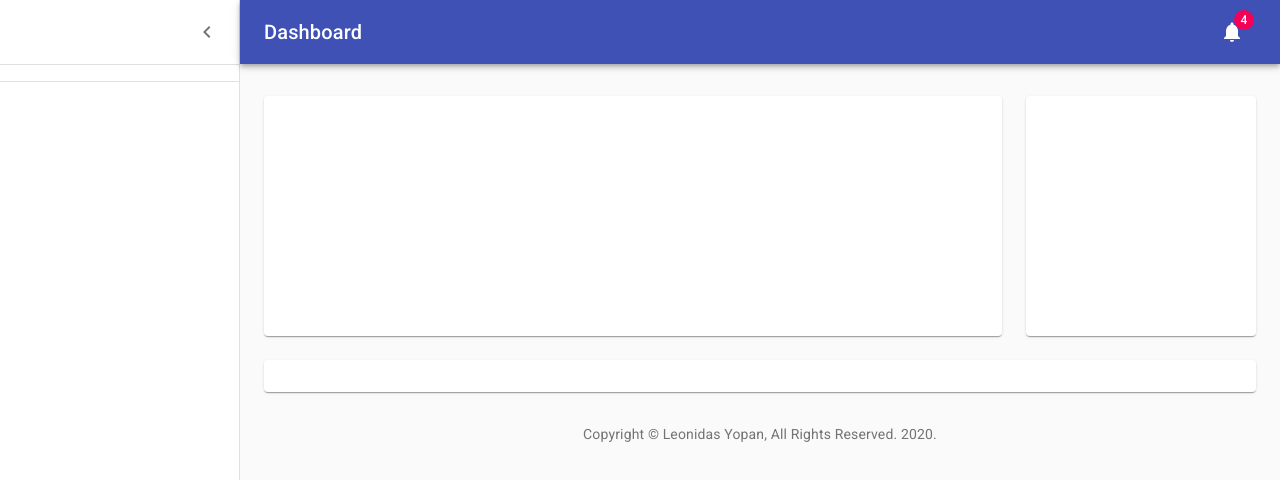
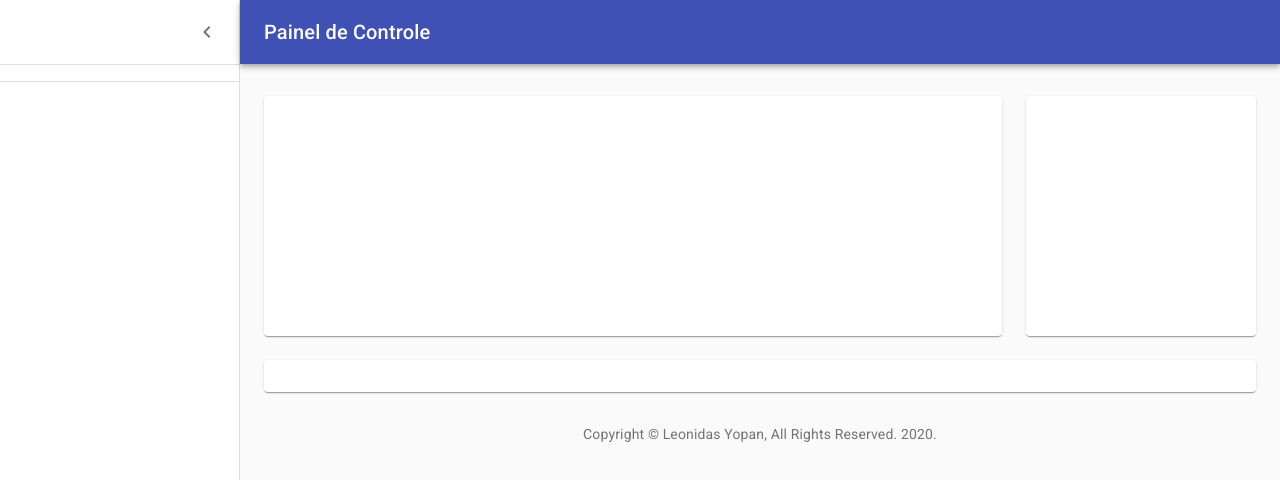
Before and after one commit to leonidasyopan/perithus-frontend, a React (Create React App) app: page /dashboard in a window 1280 px wide. Shown: the top 480 px of the page. Built offline with nearby package versions, Linux system fonts and the light colour scheme.

Commit message:
polishment to clean Login, Register & Dashboard

```diff
--- a/src/pages/Dashboard/index.tsx
+++ b/src/pages/Dashboard/index.tsx
@@ -156,13 +156,13 @@ function Dashboard() {
             noWrap
             className={classes.title}
           >
-            Dashboard
+            Painel de Controle
           </Typography>
-          <IconButton color="inherit">
+          {/* <IconButton color="inherit">
             <Badge badgeContent={4} color="secondary">
               <MdNotifications />
             </Badge>
-          </IconButton>
+          </IconButton> */}
         </Toolbar>
       </AppBar>
       <Drawer
--- a/src/pages/Login/index.tsx
+++ b/src/pages/Login/index.tsx
@@ -7,8 +7,8 @@ import Avatar from '@material-ui/core/Avatar';
 import Button from '@material-ui/core/Button';
 import CssBaseline from '@material-ui/core/CssBaseline';
 import TextField from '@material-ui/core/TextField';
-import FormControlLabel from '@material-ui/core/FormControlLabel';
-import Checkbox from '@material-ui/core/Checkbox';
+// import FormControlLabel from '@material-ui/core/FormControlLabel';
+// import Checkbox from '@material-ui/core/Checkbox';
 import Link from '@material-ui/core/Link';
 import Grid from '@material-ui/core/Grid';
 import Box from '@material-ui/core/Box';
--- a/src/pages/Register/index.tsx
+++ b/src/pages/Register/index.tsx
@@ -1,10 +1,12 @@
 import React from 'react';
+
+// Material UI imports:
 import Avatar from '@material-ui/core/Avatar';
 import Button from '@material-ui/core/Button';
 import CssBaseline from '@material-ui/core/CssBaseline';
 import TextField from '@material-ui/core/TextField';
 import FormControlLabel from '@material-ui/core/FormControlLabel';
-import Checkbox from '@material-ui/core/Checkbox';
+// import Checkbox from '@material-ui/core/Checkbox';
 import Link from '@material-ui/core/Link';
 import Grid from '@material-ui/core/Grid';
 import Box from '@material-ui/core/Box';
```
